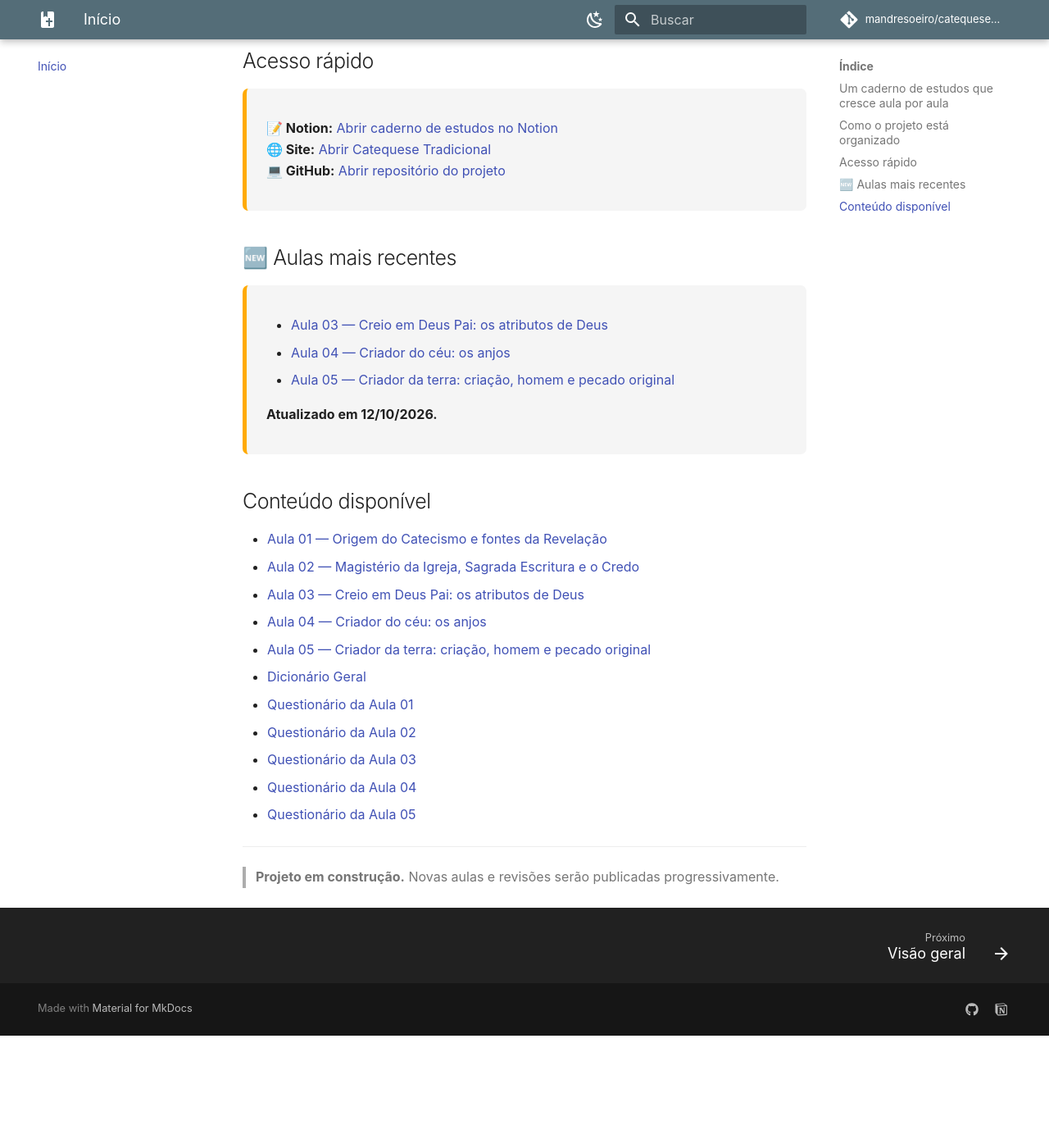
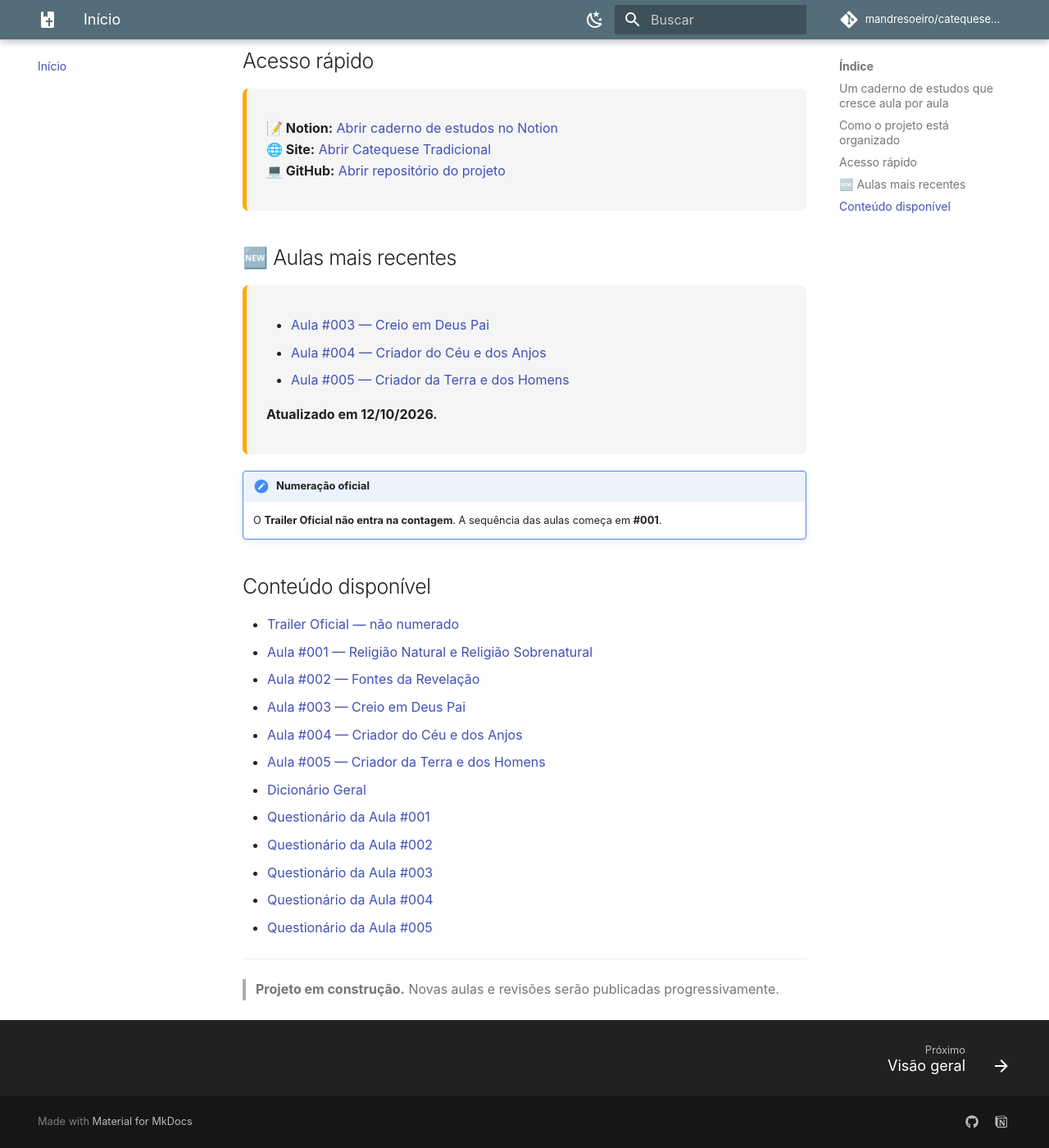
Before and after one commit to mandresoeiro/catequese-tradicional, an MkDocs documentation site: the page built from docs/index.md, in a window 1280 px wide and 1400 px high, scrolled down 890 px. Shown: the whole window at 82% size. Built offline with MkDocs 1.6.1 and Material for MkDocs 9.7.7, drawn with Linux system fonts in a browser that asks for light colours; comment, search, counter and statistics services are not loaded; before the commit the page ends 2153 px from its top, so only the background shows below that.

Commit message:
fix: corrige numeração oficial em docs/index.md

```diff
--- a/docs/index.md
+++ b/docs/index.md
@@ -32,27 +32,31 @@ Este projeto organiza os estudos de **Catequese Tradicional** em uma estrutura s
 
 <div class="study-card" markdown>
 
-- [Aula 03 — Creio em Deus Pai: os atributos de Deus](aulas/aula-03.md)
-- [Aula 04 — Criador do céu: os anjos](aulas/aula-04.md)
-- [Aula 05 — Criador da terra: criação, homem e pecado original](aulas/aula-05.md)
+- [Aula #003 — Creio em Deus Pai](aulas/aula-03.md)
+- [Aula #004 — Criador do Céu e dos Anjos](aulas/aula-04.md)
+- [Aula #005 — Criador da Terra e dos Homens](aulas/aula-05.md)
 
 **Atualizado em 12/10/2026.**
 
 </div>
 
+!!! note "Numeração oficial"
+    O **Trailer Oficial não entra na contagem**. A sequência das aulas começa em **#001**.
+
 ## Conteúdo disponível
 
-- [Aula 01 — Origem do Catecismo e fontes da Revelação](aulas/aula-01.md)
-- [Aula 02 — Magistério da Igreja, Sagrada Escritura e o Credo](aulas/aula-02.md)
-- [Aula 03 — Creio em Deus Pai: os atributos de Deus](aulas/aula-03.md)
-- [Aula 04 — Criador do céu: os anjos](aulas/aula-04.md)
-- [Aula 05 — Criador da terra: criação, homem e pecado original](aulas/aula-05.md)
+- [Trailer Oficial — não numerado](aulas/trailer.md)
+- [Aula #001 — Religião Natural e Religião Sobrenatural](aulas/aula-01.md)
+- [Aula #002 — Fontes da Revelação](aulas/aula-02.md)
+- [Aula #003 — Creio em Deus Pai](aulas/aula-03.md)
+- [Aula #004 — Criador do Céu e dos Anjos](aulas/aula-04.md)
+- [Aula #005 — Criador da Terra e dos Homens](aulas/aula-05.md)
 - [Dicionário Geral](dicionario.md)
-- [Questionário da Aula 01](questionarios/aula-01.md)
-- [Questionário da Aula 02](questionarios/aula-02.md)
-- [Questionário da Aula 03](questionarios/aula-03.md)
-- [Questionário da Aula 04](questionarios/aula-04.md)
-- [Questionário da Aula 05](questionarios/aula-05.md)
+- [Questionário da Aula #001](questionarios/aula-01.md)
+- [Questionário da Aula #002](questionarios/aula-02.md)
+- [Questionário da Aula #003](questionarios/aula-03.md)
+- [Questionário da Aula #004](questionarios/aula-04.md)
+- [Questionário da Aula #005](questionarios/aula-05.md)
 
 ---
 
```
